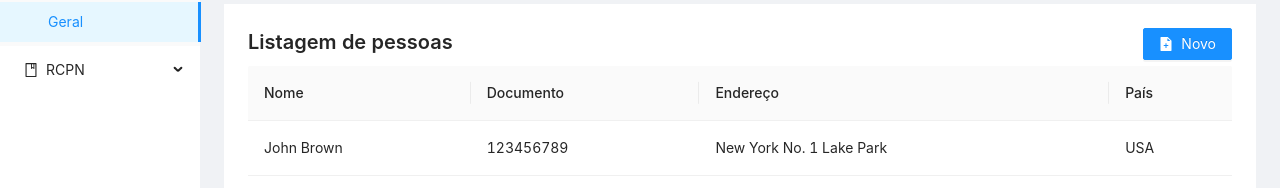
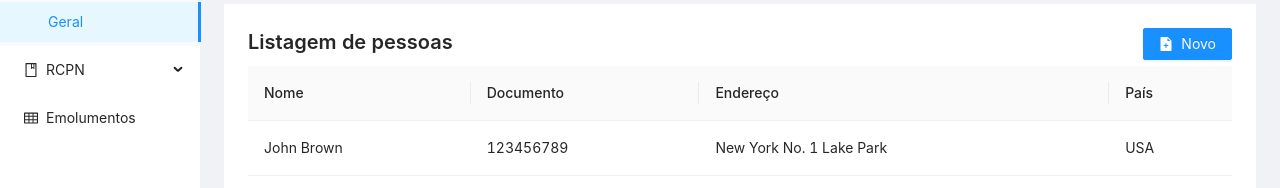
Before and after one commit to jonasexplore/polaris, a Next.js app: page /dashboard in a window 1280 px wide. Shown: the part 98-286 px from the top of the page. Built offline with nearby package versions, Linux system fonts and the light colour scheme.

Commit message:
feat(components): adjust side menu

```diff
--- a/src/components/menus/dashboard/SideMenu.tsx
+++ b/src/components/menus/dashboard/SideMenu.tsx
@@ -1,15 +1,20 @@
-import { UserAddOutlined, BookOutlined } from "@ant-design/icons"
+import { UserAddOutlined, BookOutlined, TableOutlined } from "@ant-design/icons"
 import { Menu } from "antd"
 
 const { SubMenu } = Menu
 
-const SideMenuDashboard = () => {
+type SideMenuProps = {
+  setCurrentSideMenu: any;
+}
+
+const SideMenuDashboard = ({ setCurrentSideMenu }: SideMenuProps) => {
   return (
     <Menu
       mode="inline"
       defaultSelectedKeys={['1']}
       defaultOpenKeys={['Pessoas']}
       style={{ height: '100%', borderRight: 0 }}
+      onClick={(e) => setCurrentSideMenu(e.key)}
     >
       <SubMenu
         key="Pessoas"
@@ -36,6 +41,12 @@ const SideMenuDashboard = () => {
         <Menu.Item key="4">Casamento</Menu.Item>
         <Menu.Item key="5">Óbito</Menu.Item>
       </SubMenu>
+      <Menu.Item key="6">
+        <span>
+          <TableOutlined style={{ marginRight: '0.5rem' }} />
+          Emolumentos
+        </span>
+      </Menu.Item>
     </Menu>
   )
 }
```
